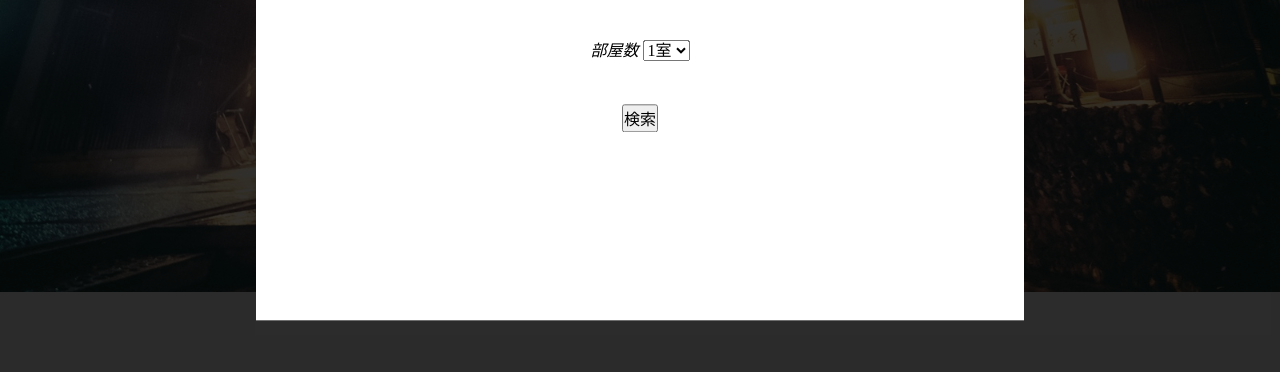
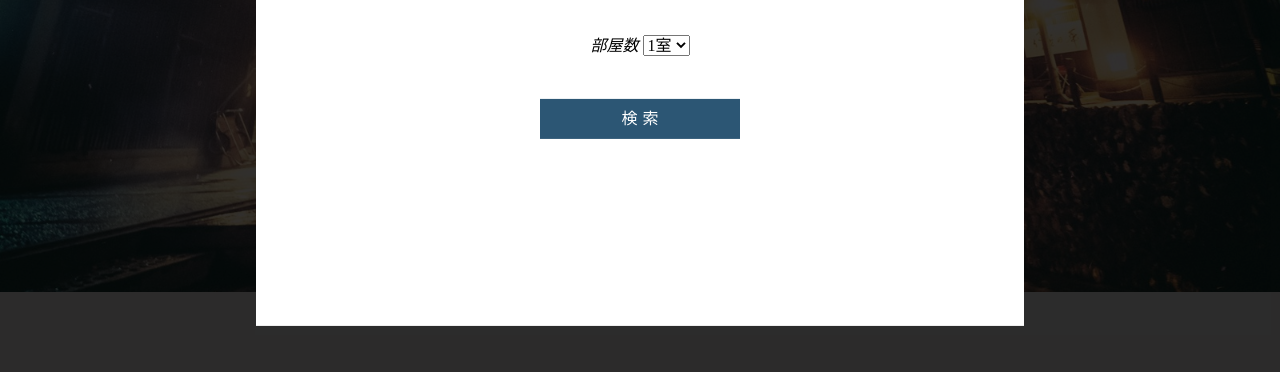
Before and after one commit to homunculus1026/test2, a plain HTML site: page form.html in a window 1280 px wide. Both pictures are taken after a click on the link "空室検索". Shown: the part 428-800 px from the top of the page. Drawn offline with nearby package versions, Linux system fonts and the light colour scheme.

Commit message:
second commit

```diff
--- a/css/access.css
+++ b/css/access.css
@@ -119,6 +119,18 @@ body {
 
 #form2 {
     display: grid;
+}
+
+#searchBtn {
+    width: 200px;
+    height: 40px;
+    color: #fff;
+    letter-spacing: 5px;
+    text-indent: 5px;
+    background: #2c5674;
+    border-radius: 0;
+    border: none;
+    cursor: pointer;
 }
 
 main {
--- a/css/cuisine.css
+++ b/css/cuisine.css
@@ -119,6 +119,18 @@ body {
 
 #form2 {
     display: grid;
+}
+
+#searchBtn {
+    width: 200px;
+    height: 40px;
+    color: #fff;
+    letter-spacing: 5px;
+    text-indent: 5px;
+    background: #2c5674;
+    border-radius: 0;
+    border: none;
+    cursor: pointer;
 }
 
 main {
--- a/css/form.css
+++ b/css/form.css
@@ -117,6 +117,18 @@ body {
 
 #form2 {
     display: grid;
+}
+
+#searchBtn {
+    width: 200px;
+    height: 40px;
+    color: #fff;
+    letter-spacing: 5px;
+    text-indent: 5px;
+    background: #2c5674;
+    border-radius: 0;
+    border: none;
+    cursor: pointer;
 }
 
 main {
--- a/css/news.css
+++ b/css/news.css
@@ -119,6 +119,18 @@ body {
 
 #form2 {
     display: grid;
+}
+
+#searchBtn {
+    width: 200px;
+    height: 40px;
+    color: #fff;
+    letter-spacing: 5px;
+    text-indent: 5px;
+    background: #2c5674;
+    border-radius: 0;
+    border: none;
+    cursor: pointer;
 }
 
 main {
--- a/css/room.css
+++ b/css/room.css
@@ -121,6 +121,18 @@ body {
 
 #form2 {
     display: grid;
+}
+
+#searchBtn {
+    width: 200px;
+    height: 40px;
+    color: #fff;
+    letter-spacing: 5px;
+    text-indent: 5px;
+    background: #2c5674;
+    border-radius: 0;
+    border: none;
+    cursor: pointer;
 }
 
 main {
```
